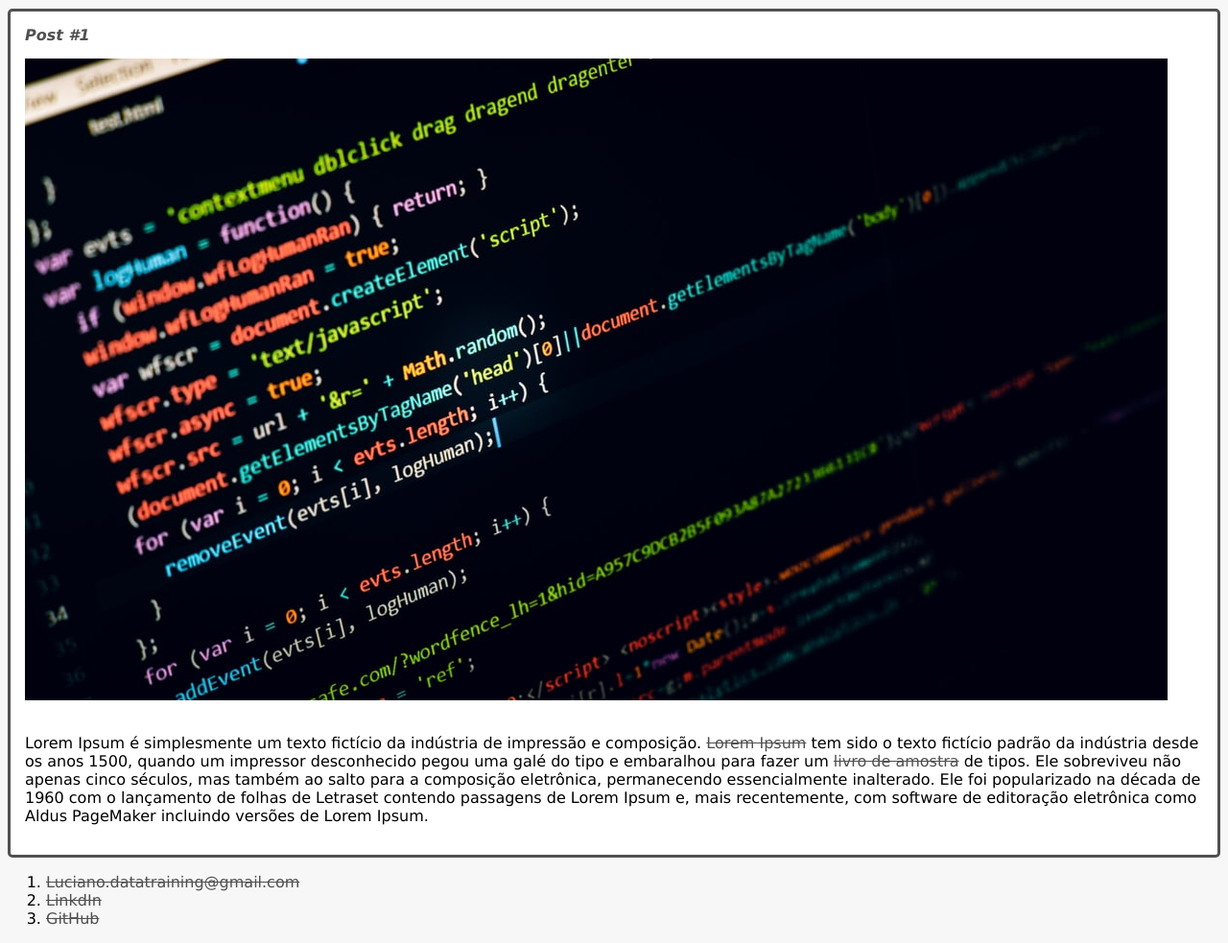
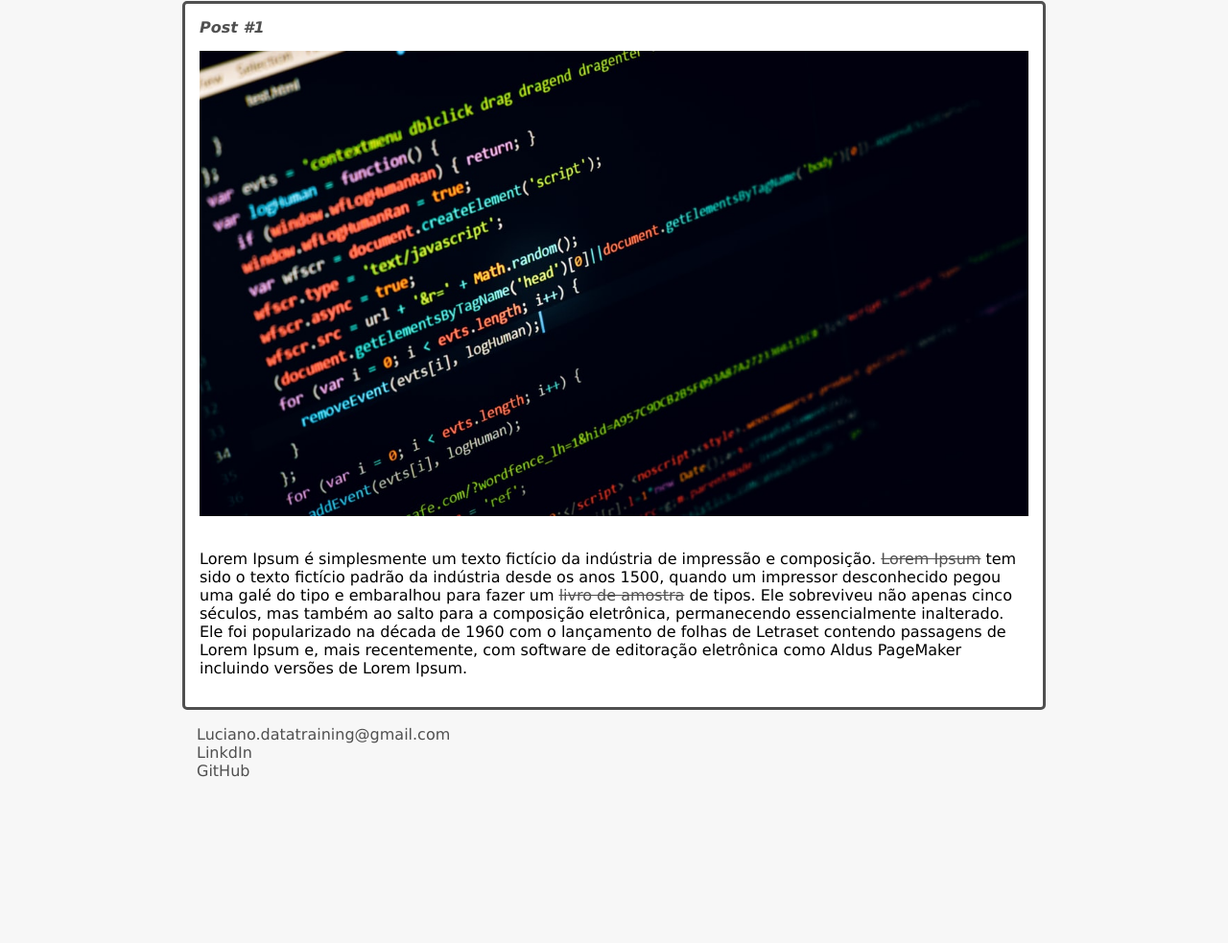
Before and after one commit to LucianoAraujoDev/site, a plain HTML site: page Index.html in a window 1280 px wide. Shown: the part 378-1361 px from the top of the page at 96% size. After the commit the page ends 1207 px from the top, so only its background shows below. Drawn offline with Linux system fonts and the light colour scheme.

Commit message:
Estilizando lista e formatação de texto com css

```diff
--- a/Index.html
+++ b/Index.html
@@ -25,7 +25,7 @@
             </article>
         </section>
         <footer>
-            <ol>
+            <ul class="contacts_list">
                 <li>
                     <a href="mailto:Luciano.datatraining@gmail.com">Luciano.datatraining@gmail.com</a>
                 </li>
@@ -35,7 +35,7 @@
                 <li>
                     <a href="https://github.com/LucianoAraujoDev" target="_blank">GitHub</a>
                 </li>
-            </ol>
+            </ul>
         </footer>
     </body>
 </html>
--- a/style.css
+++ b/style.css
@@ -1,6 +1,8 @@
 body{
     background: #f7f7f7;
     font-family: Verdana;
+    max-width: 900px;
+    margin: auto;
 }
 
 .photo{
@@ -40,8 +42,19 @@
     margin: 0;
     margin-bottom: 15px;
     text-transform: capitalize;
+    text-align: justify;
 }
 
 .post_image {
     margin-bottom: 15px;
+    width: 100%;
 }
+
+.contacts_list {
+    list-style-type: none;
+    padding-left: 15px;
+}
+
+.contacts_list li a {
+    text-decoration: none;
+}
```
